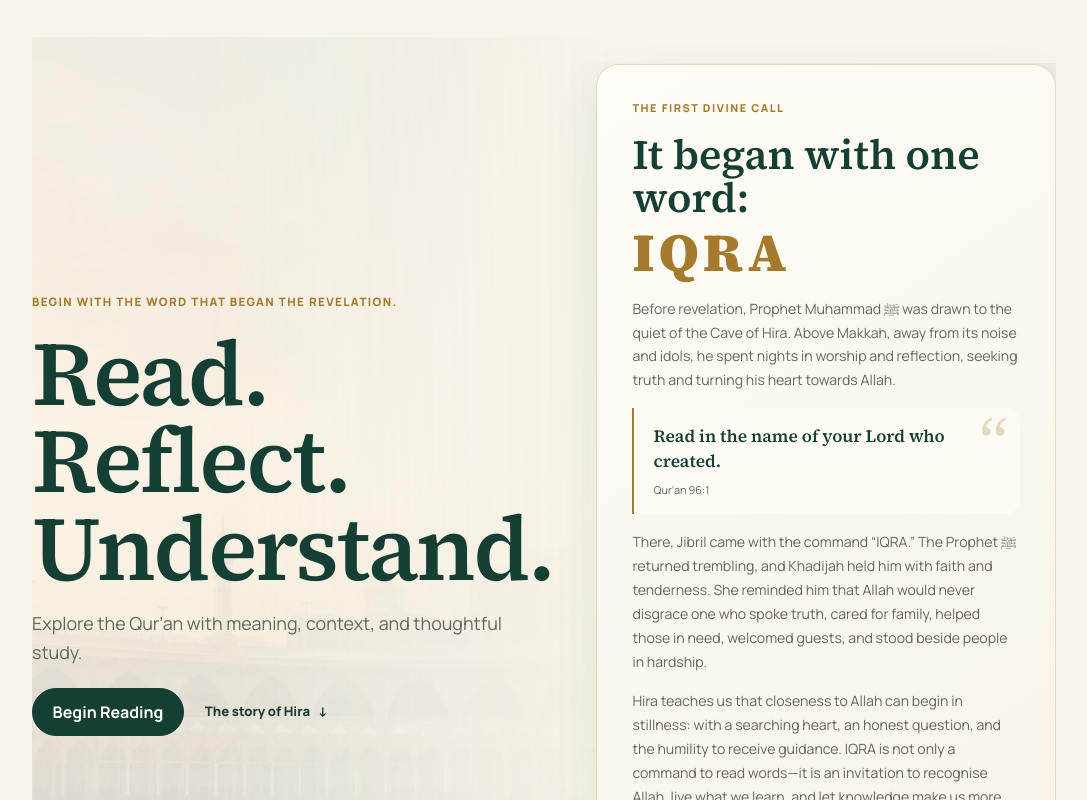
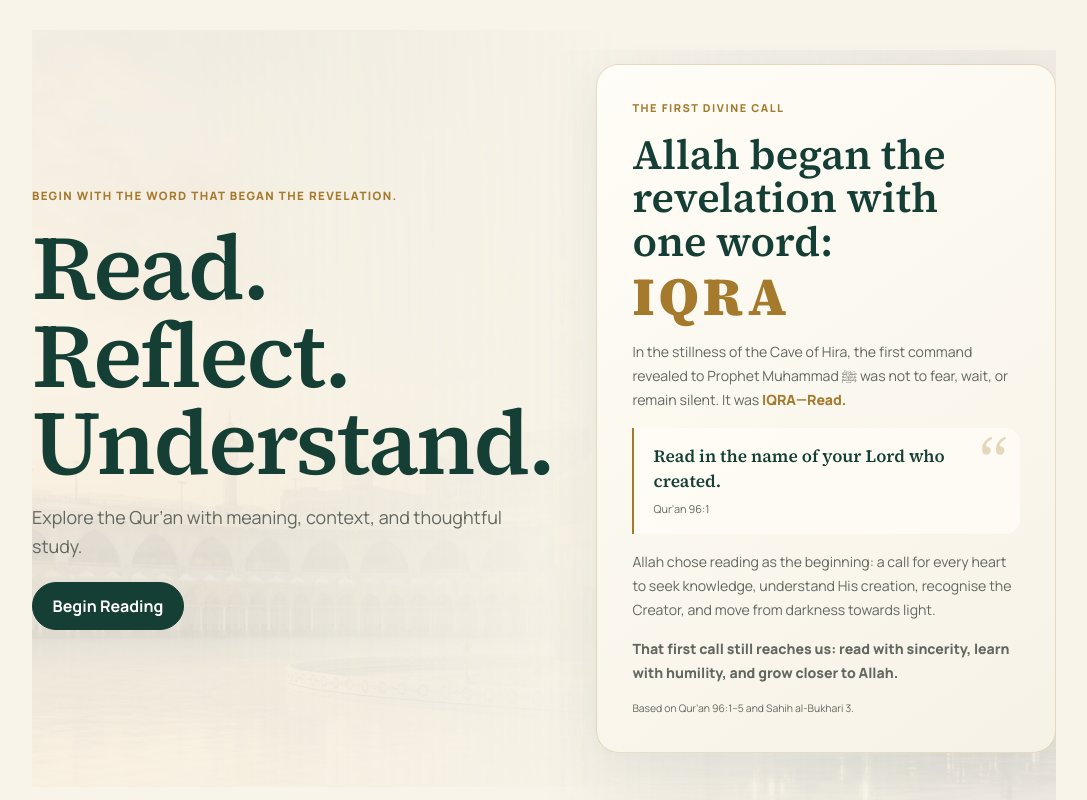
Before and after one commit to arzoochelsea/iqra, a Next.js app: page / in a window 1280 px wide. Shown: the top 800 px of the page, without its empty margins (96-1183 px from the left). Built offline with nearby package versions, Linux system fonts and the light colour scheme.

Commit message:
Refine the emotional meaning of IQRA

```diff
--- a/src/app/globals.css
+++ b/src/app/globals.css
@@ -64,6 +64,7 @@ button,input { font:inherit; }
 .home-why-iqra h2 { color:var(--green); font:600 clamp(1.75rem,4vw,2.6rem)/1.05 var(--font-serif); }
 .home-why-iqra h2 strong { display:block; margin-top:.25rem; color:var(--gold); font-size:1.3em; letter-spacing:.08em; }
 .home-why-iqra>p:not(.home-why-label) { color:var(--muted); font-size:.88rem; line-height:1.7; }
+.home-why-iqra>p strong { color:var(--gold); font-weight:850; }
 .home-why-iqra .home-hira-closing { color:var(--green); font-weight:750; }
 .home-hira-source { color:var(--muted); font-size:.65rem; }
 .home-verse-card { position:relative; border-left:2px solid var(--gold); border-radius:0 .9rem .9rem 0; background:rgb(255 253 247/.82); padding:1rem 1rem 1rem 1.2rem; }
--- a/src/app/page.tsx
+++ b/src/app/page.tsx
@@ -25,23 +25,21 @@ export default function Home() {
         </div>
         <div className="app-home-actions">
           <Link href="/surahs/112" className="button-primary focus-ring">Begin Reading</Link>
-          <Link href="#why-iqra" className="app-text-button focus-ring">The story of Hira <span aria-hidden="true">↓</span></Link>
           <InstallIqra />
         </div>
       </section>
 
       <section id="why-iqra" className="home-why-iqra" aria-labelledby="home-why-title">
         <p className="home-why-label">The first divine call</p>
-        <h2 id="home-why-title">It began with one word: <strong>IQRA</strong></h2>
-        <p>Before revelation, Prophet Muhammad ﷺ was drawn to the quiet of the Cave of Hira. Above Makkah, away from its noise and idols, he spent nights in worship and reflection, seeking truth and turning his heart towards Allah.</p>
+        <h2 id="home-why-title">Allah began the revelation with one word: <strong>IQRA</strong></h2>
+        <p>In the stillness of the Cave of Hira, the first command revealed to Prophet Muhammad ﷺ was not to fear, wait, or remain silent. It was <strong>IQRA—Read.</strong></p>
         <div className="home-verse-card">
           <span aria-hidden="true">“</span>
           <p>Read in the name of your Lord who created.</p>
           <small>Qur’an 96:1</small>
         </div>
-        <p>There, Jibril came with the command “IQRA.” The Prophet ﷺ returned trembling, and Khadijah held him with faith and tenderness. She reminded him that Allah would never disgrace one who spoke truth, cared for family, helped those in need, welcomed guests, and stood beside people in hardship.</p>
-        <p>Hira teaches us that closeness to Allah can begin in stillness: with a searching heart, an honest question, and the humility to receive guidance. IQRA is not only a command to read words—it is an invitation to recognise Allah, live what we learn, and let knowledge make us more merciful.</p>
-        <p className="home-hira-closing">That call still reaches us today. Read with sincerity. Learn with humility. Return to Allah with hope.</p>
+        <p>Allah chose reading as the beginning: a call for every heart to seek knowledge, understand His creation, recognise the Creator, and move from darkness towards light.</p>
+        <p className="home-hira-closing">That first call still reaches us: read with sincerity, learn with humility, and grow closer to Allah.</p>
         <small className="home-hira-source">Based on Qur’an 96:1–5 and Sahih al-Bukhari 3.</small>
       </section>
     </div>
```
